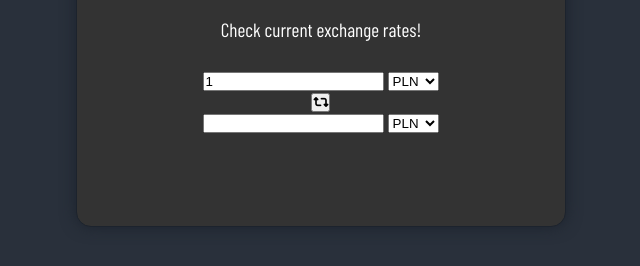
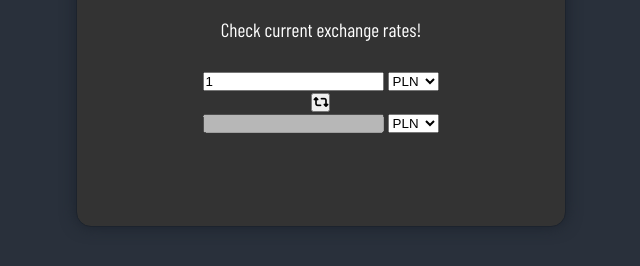
Before and after one commit to czesuaww/ExchangeRate-App, a plain HTML site: page index.html in a window 1280 px wide. Shown: the part 354-620 px from the top of the page, without its empty margins (319-959 px from the left). Drawn offline with nearby package versions, Linux system fonts and the light colour scheme; a web font is replaced by a local one.

Commit message:
added disabled to second select

```diff
--- a/index.html
+++ b/index.html
@@ -41,7 +41,11 @@
           <i class="fas fa-retweet"></i>
         </button>
         <div class="appBody__sectionRight">
-          <input type="number" class="appBody__sectionRight-amountTwo" />
+          <input
+            type="number"
+            class="appBody__sectionRight-amountTwo"
+            disabled
+          />
           <select id="currency-one">
             <option value="PLN" selected>PLN</option>
             <option value="USD">USD</option>
```
